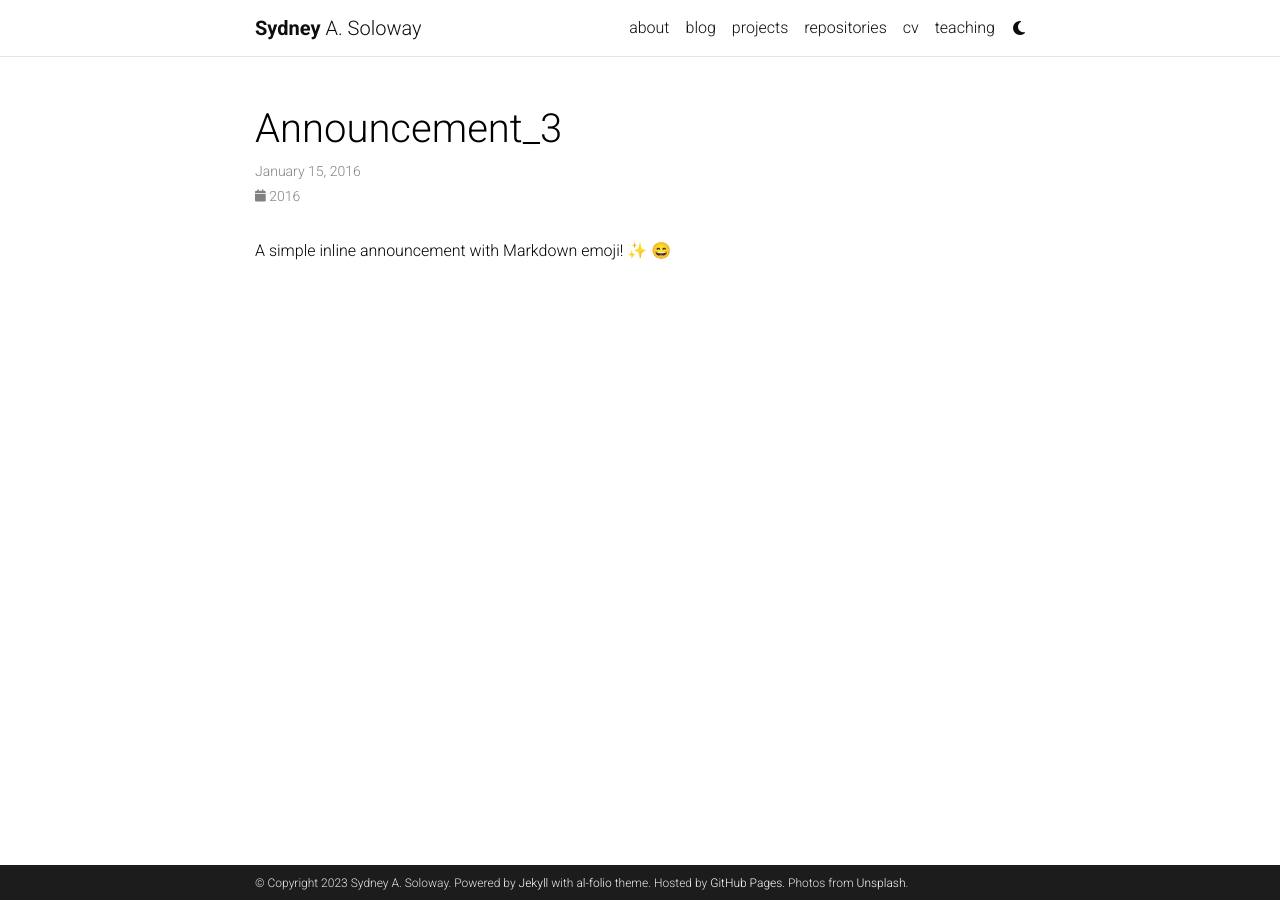
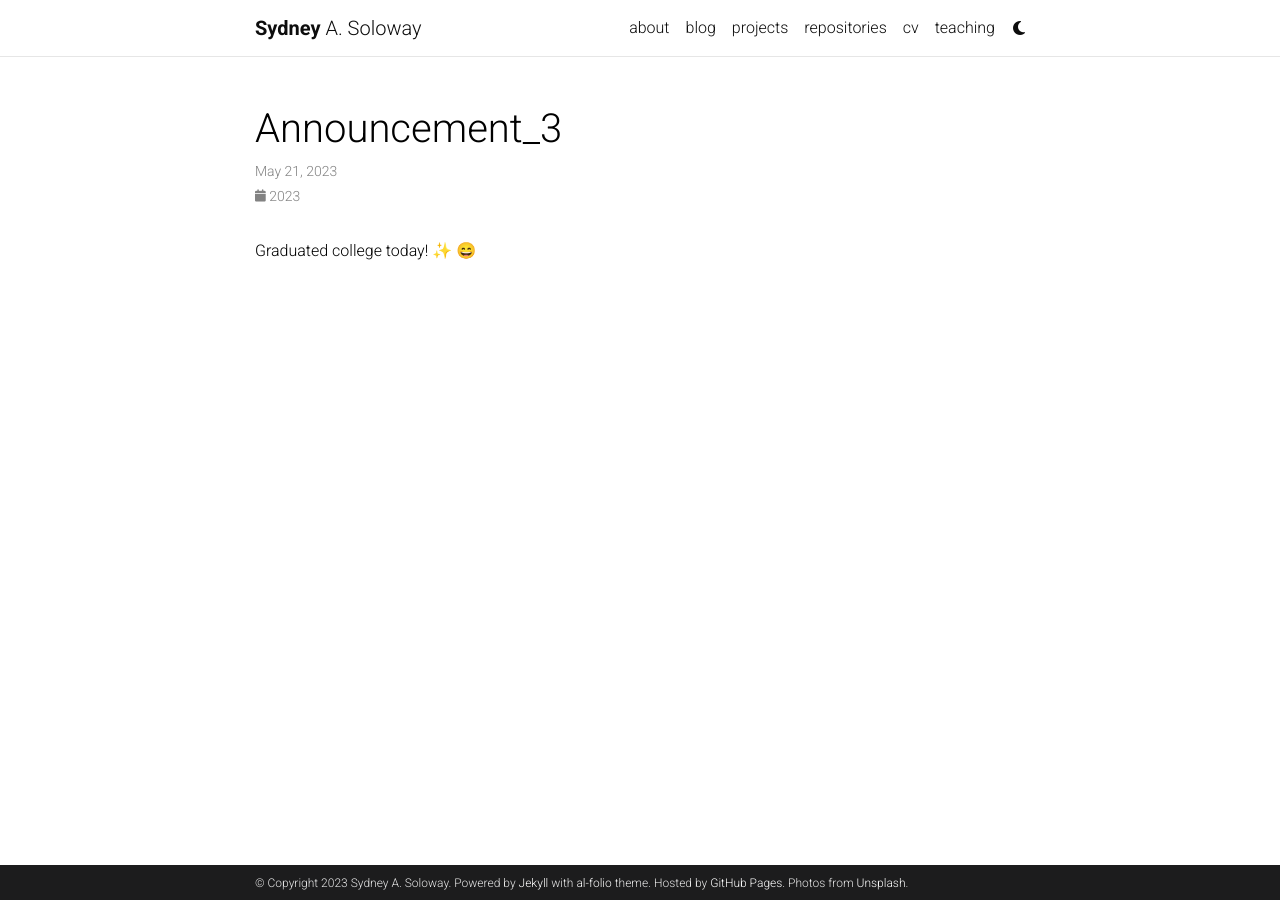
Before and after one commit to sydneysoloway/al-folio, a Jekyll site: the page built from _news/announcement_3.md, in a window 1280 px wide. Built offline with Jekyll 4.4.1, drawn with Linux system fonts in a browser that asks for light colours; emoji names are drawn with the system emoji font; comment, search, counter and statistics services are not loaded; a style sheet for code colours, icons or effects is not loaded.

Commit message:
Update announcement_3.md

```diff
--- a/_news/announcement_3.md
+++ b/_news/announcement_3.md
@@ -1,8 +1,8 @@
 ---
 layout: post
-date: 2016-01-15 07:59:00-0400
+date: 2023-05-21
 inline: true
 related_posts: false
 ---
 
-A simple inline announcement with Markdown emoji! :sparkles: :smile:
+Graduated college today! :sparkles: :smile:
```
